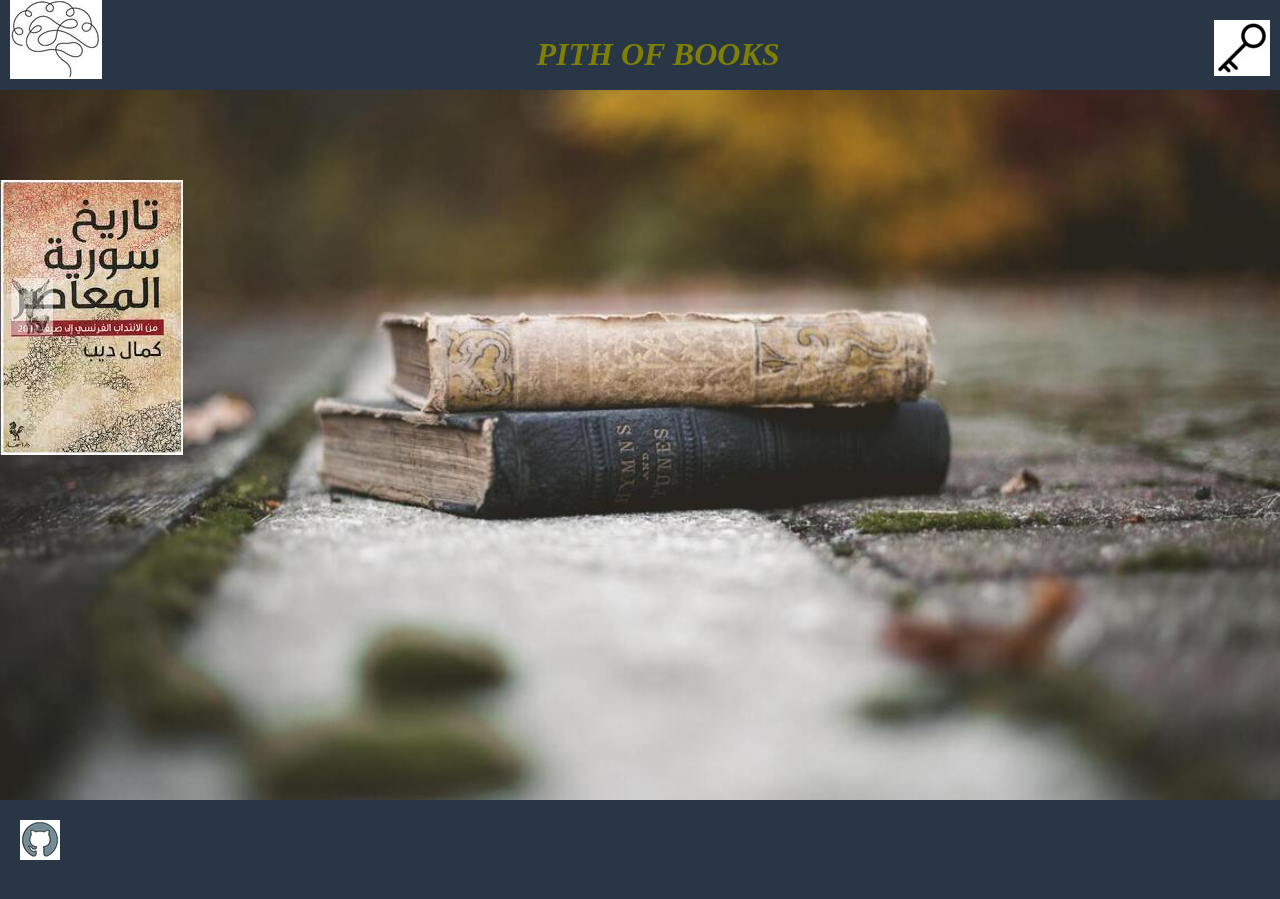
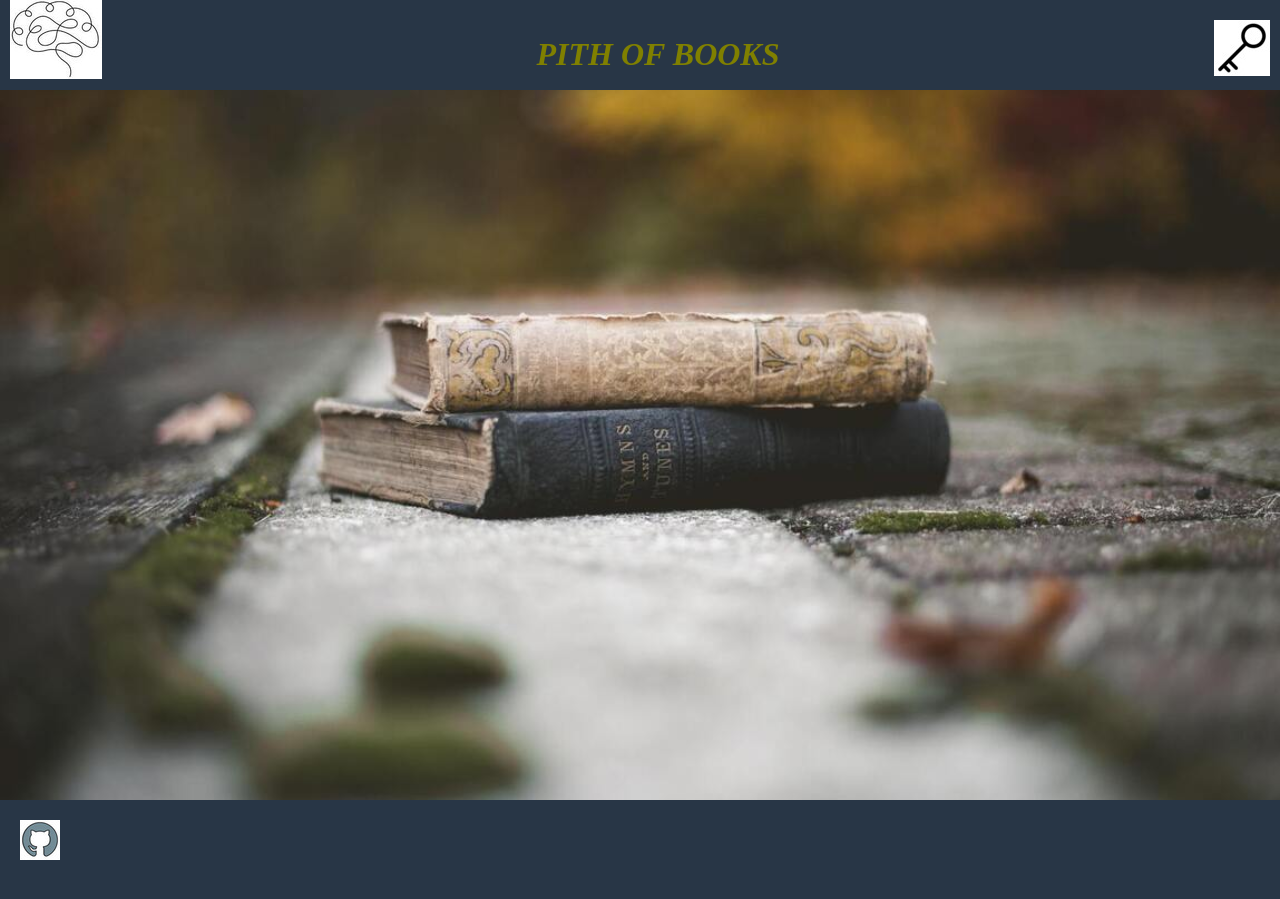
Before and after one commit to librojava/pith_of_books, a Jekyll site: the page built from history_books.html, in a window 1280 px wide. Built offline with Jekyll 4.4.1, drawn with Linux system fonts in a browser that asks for light colours.

Commit message:
Update history_books.html

```diff
--- a/history_books.html
+++ b/history_books.html
@@ -3,7 +3,7 @@
 ---
 
 <div class = "articles">
-  {% for article in site.categories.historical %}
+  {% for article in site.historical %}
   <div class = "article-node">
     <a href = "{{site.baseurl}}{{article.url}}">
       <img src= "{{site.baseurl}}{{article.img}}">
```
